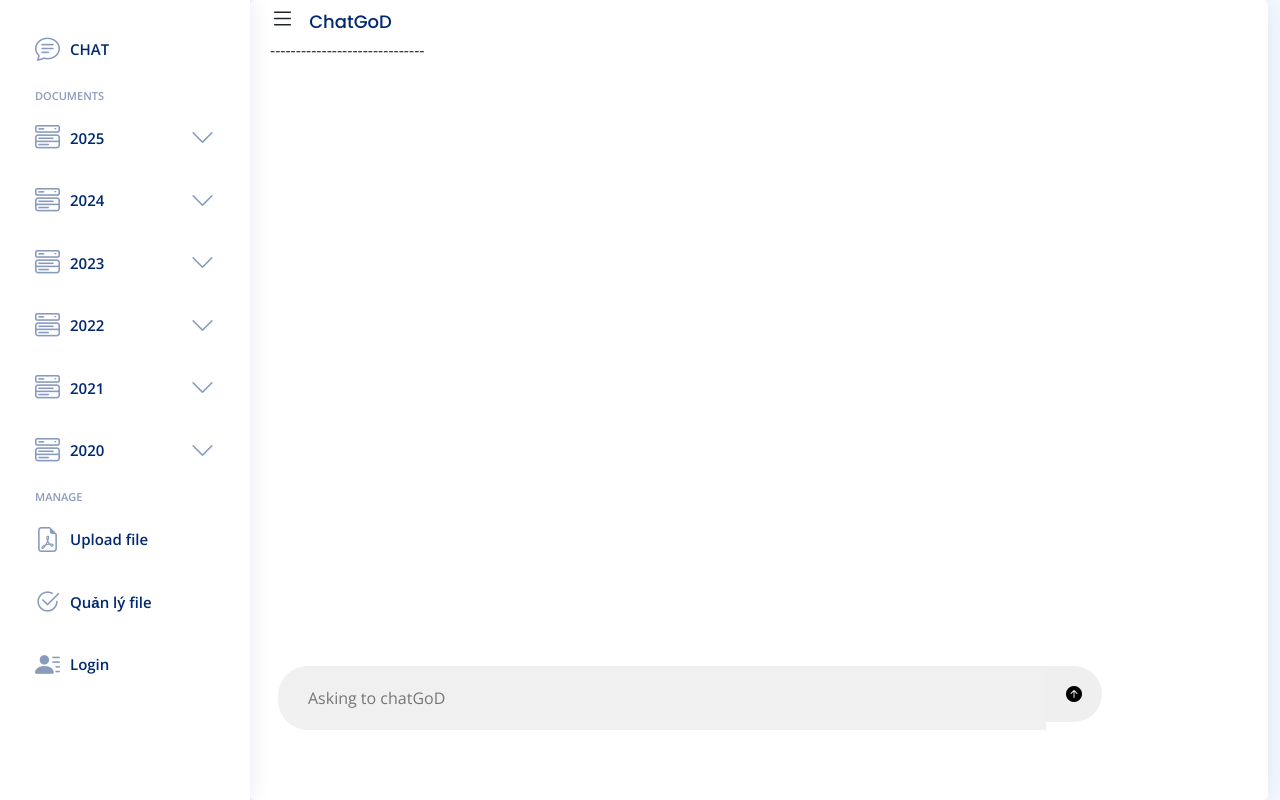
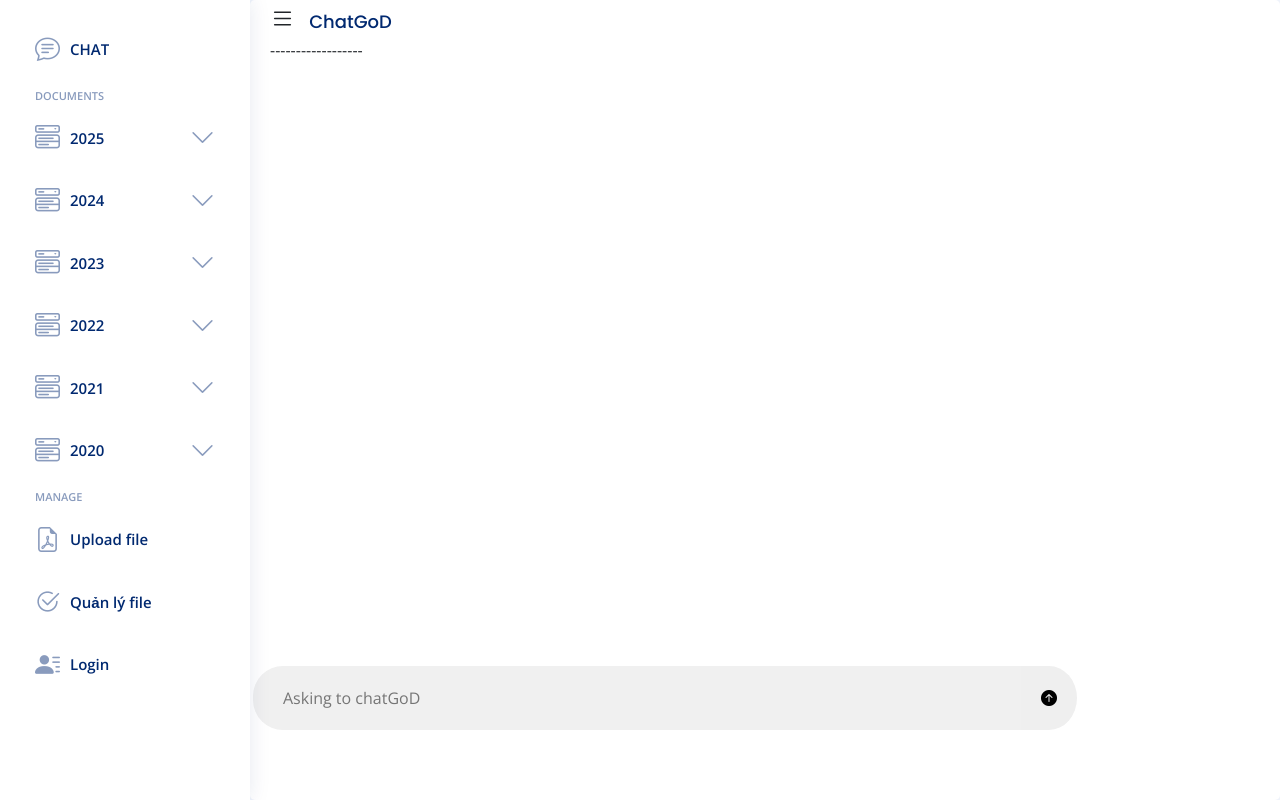
Before and after one commit to tugintothenight/chatbot, a Django app: template home/templates/home/chatGoD.html in a window 1280 px wide. Run offline with Django 3.2, Linux system fonts and the light colour scheme; the template is opened without the code that fills it, so the values that code supplies are empty; some libraries are stand-ins or nearby versions.

Commit message:
chỉnh lại giao diện chat lần 2

```diff
--- a/home/static/css/styleGoD.css
+++ b/home/static/css/styleGoD.css
@@ -249,7 +249,7 @@ h6 {
     width: 100%;
     text-align: center;
 	justify-content: center;
-	padding: 0 0px 0px 0px;
+	padding: 0 50px 0px 0px;
 
 }
 
@@ -272,7 +272,7 @@ h6 {
     border-left-width: 1.6;
     border-right-width: 1.6;
     width: 7vh;
-    height: 7vh;
+    height: 8vh;
 }
 
 
--- a/home/templates/home/base.html
+++ b/home/templates/home/base.html
@@ -33,13 +33,9 @@
 <body>
 
   <!-- ======= Sidebar ======= -->
-  <div class="nav-link" style=" font-size: 20px; position: absolute; right: 3%; top: 2%;z-index:999">
-    {% if request.user.is_authenticated %}
-        <i class="bi bi-person-circle"></i>
-        <span>Xin chào, {{ request.user.username }}</span>
-    {% endif %}
-  </div>
+
   <aside id="sidebar" class="sidebar">
+
     <ul class="sidebar-nav" id="sidebar-nav">
       <li class="nav-item">
         <a class="nav-link collapsed" href="{% url 'home' %}">
@@ -206,16 +202,21 @@
   <main id="main" class="main">
 <section class="section">
       <div class="row" style="margin-right: 0px;">
-        <div class="col-lg-12" >
+        <div class="col-lg-12" style="padding-right: 0px;">
 
           <div class="card">
             <div class="card-body" style="height: 100vh">
 
-
+<div class="nav-link" style=" font-size: 20px;float: right; padding-right: 20px; padding-top:20px;">
+    {% if request.user.is_authenticated %}
+        <i class="bi bi-person-circle"></i>
+        <span>Xin chào, {{ request.user.username }}</span>
+    {% endif %}
+  </div>
 				  <i class="bi bi-list toggle-sidebar-btn" style="font-size: 25px;"></i>
 
               <h5 class="card-title">ChatGoD</h5>
-              <p>------------------------------</p>
+              <p>------------------</p>
                 {% block content %}
                 {% endblock %}
             </div>
```
